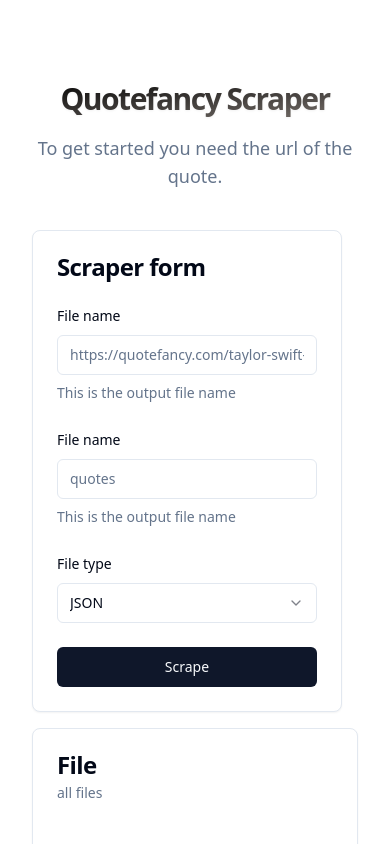
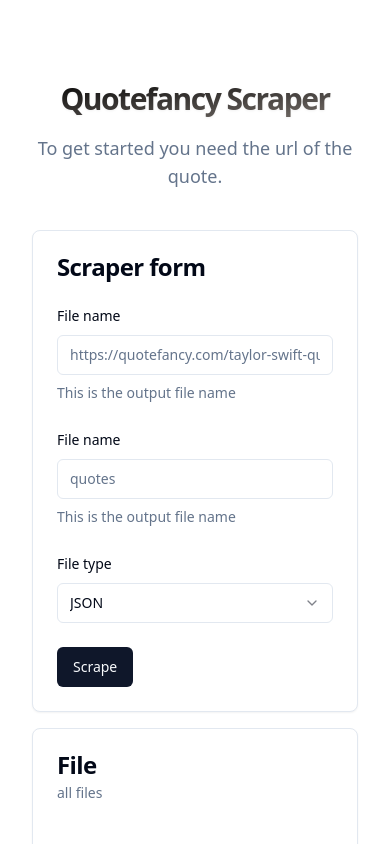
Before and after one commit to Dereje-getu-tadesse-10/quotefancy-scraper, a React (Vite) app in the folder frontend/: page / in a window 390 px wide. Shown: the top 844 px of the page. Built offline with nearby package versions, Linux system fonts and the light colour scheme.

Commit message:
style: remove unused tw class

```diff
--- a/frontend/src/components/form.tsx
+++ b/frontend/src/components/form.tsx
@@ -164,9 +164,7 @@ export const ScraperForm = () => {
                 </FormItem>
               )}
             />
-            <div className="grid grid-cols-1 sm:grid-cols-2 gap-4">
-              <Button type="submit">Scrape</Button>
-            </div>
+            <Button type="submit">Scrape</Button>
           </form>
         </Form>
       </CardContent>
--- a/frontend/src/components/scrape-wrapper.tsx
+++ b/frontend/src/components/scrape-wrapper.tsx
@@ -3,10 +3,10 @@ import { DownloadUrls } from "@/components/download-urls";
 
 export const ScrapeWrapper = () => (
   <section className="grid grid-cols-1 gap-4 md:grid-cols-6">
-    <div className="col-span-1 md:col-span-4">
+    <div className="md:col-span-4">
       <ScraperForm />
     </div>
-    <div className="col-span-2">
+    <div className="md:col-span-2">
       <DownloadUrls />
     </div>
   </section>
```
